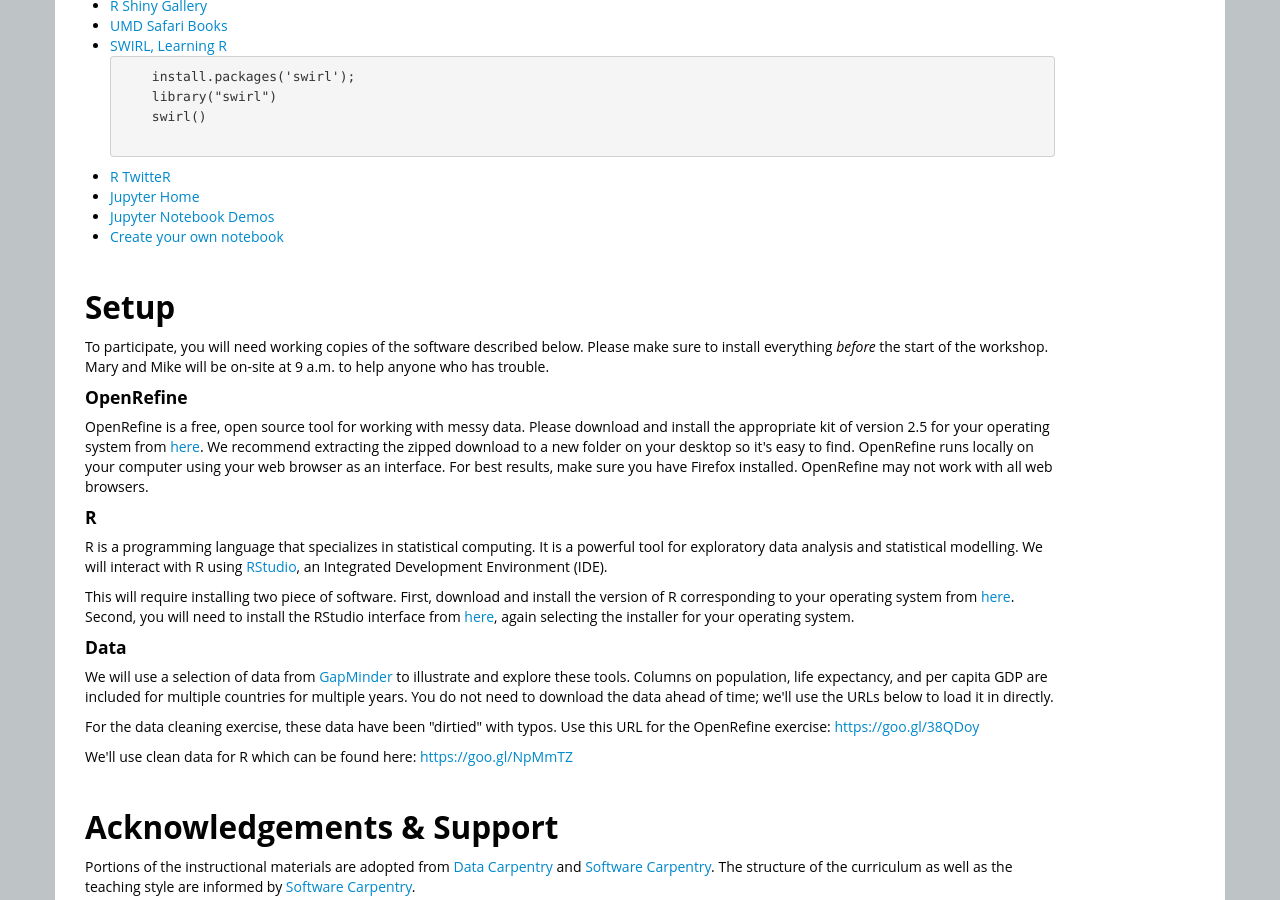
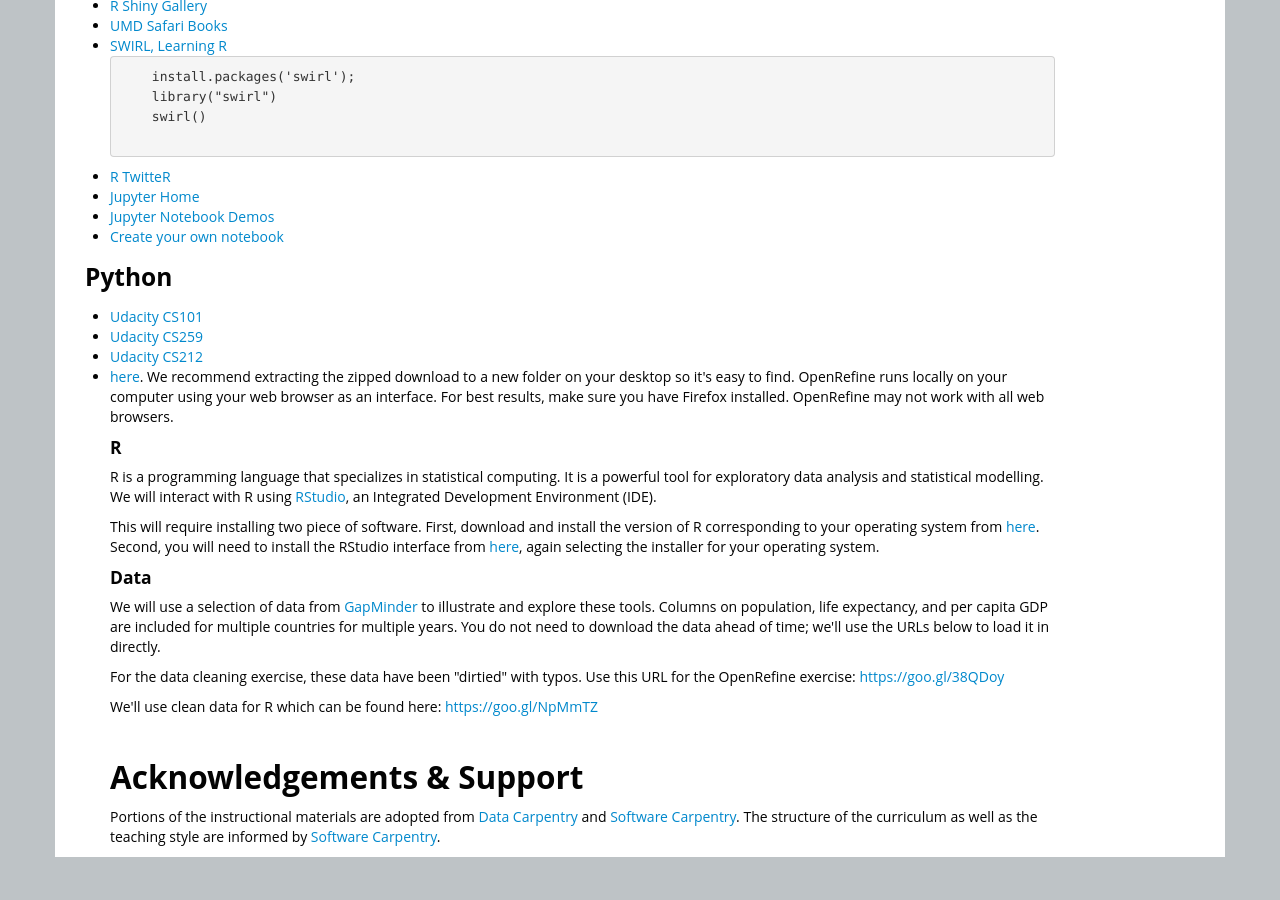
Before and after one commit to SESYNC-ci/BSOS-Jan-2015, a Jekyll site: the page built from index.html, in a window 1280 px wide and 900 px high, scrolled down 1168 px. Built offline with Jekyll 4.4.1, drawn with Linux system fonts in a browser that asks for light colours; after the commit the page ends 2045 px from its top, so only the background shows below that.

Commit message:
Update index.html

```diff
--- a/index.html
+++ b/index.html
@@ -108,6 +108,14 @@
   <li><a href="http://tmpnb.org/">Create your own notebook</a></li>
 </ul>
 
+<h3>Python </h3><ul>
+  <li><a href="https://www.udacity.com/courses/cs101">Udacity CS101</a></li>
+<li><a href="https://www.udacity.com/courses/cs259">Udacity CS259</a>
+<li><a href="https://www.udacity.com/courses/cs212">Udacity CS212</a>
+
+  <li><a href="</li>
+</ul>
+
 <h2>Setup</h2>
 
 <p>
```
